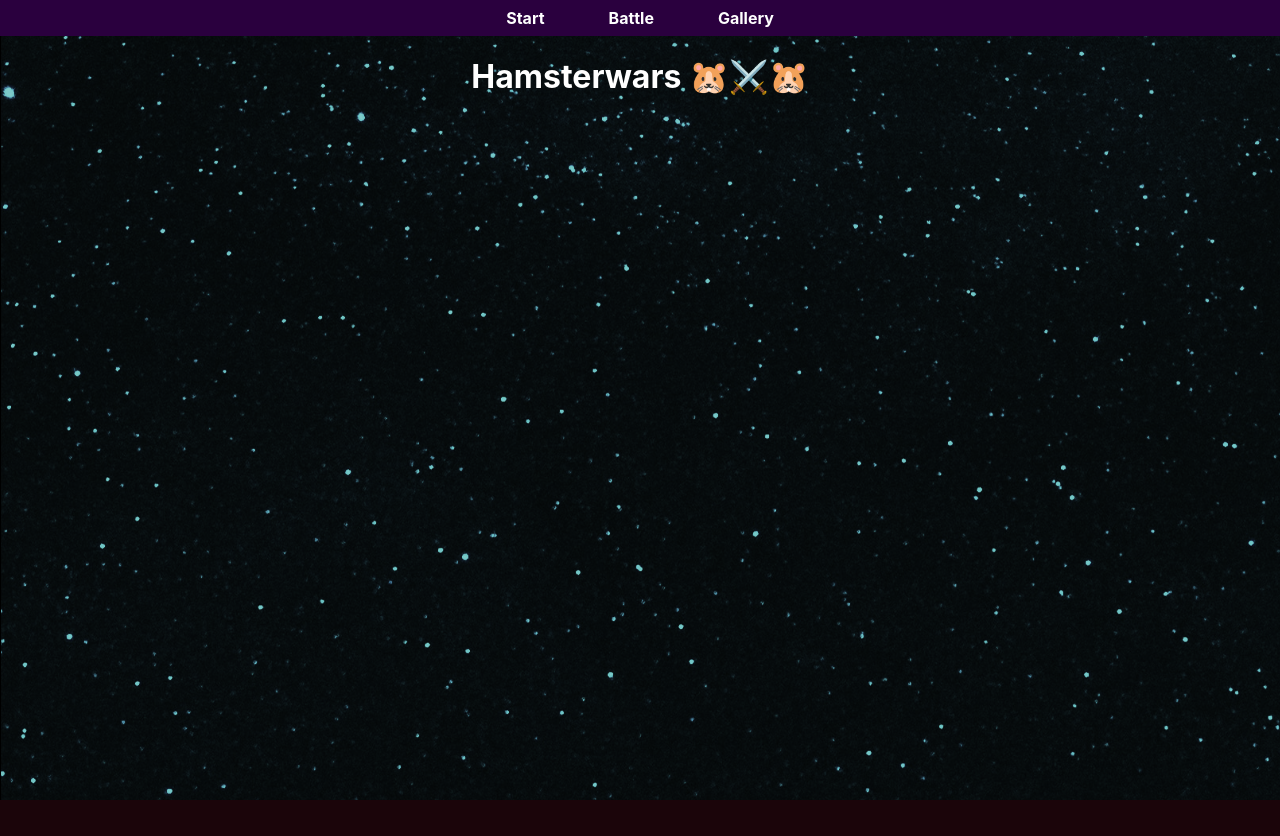
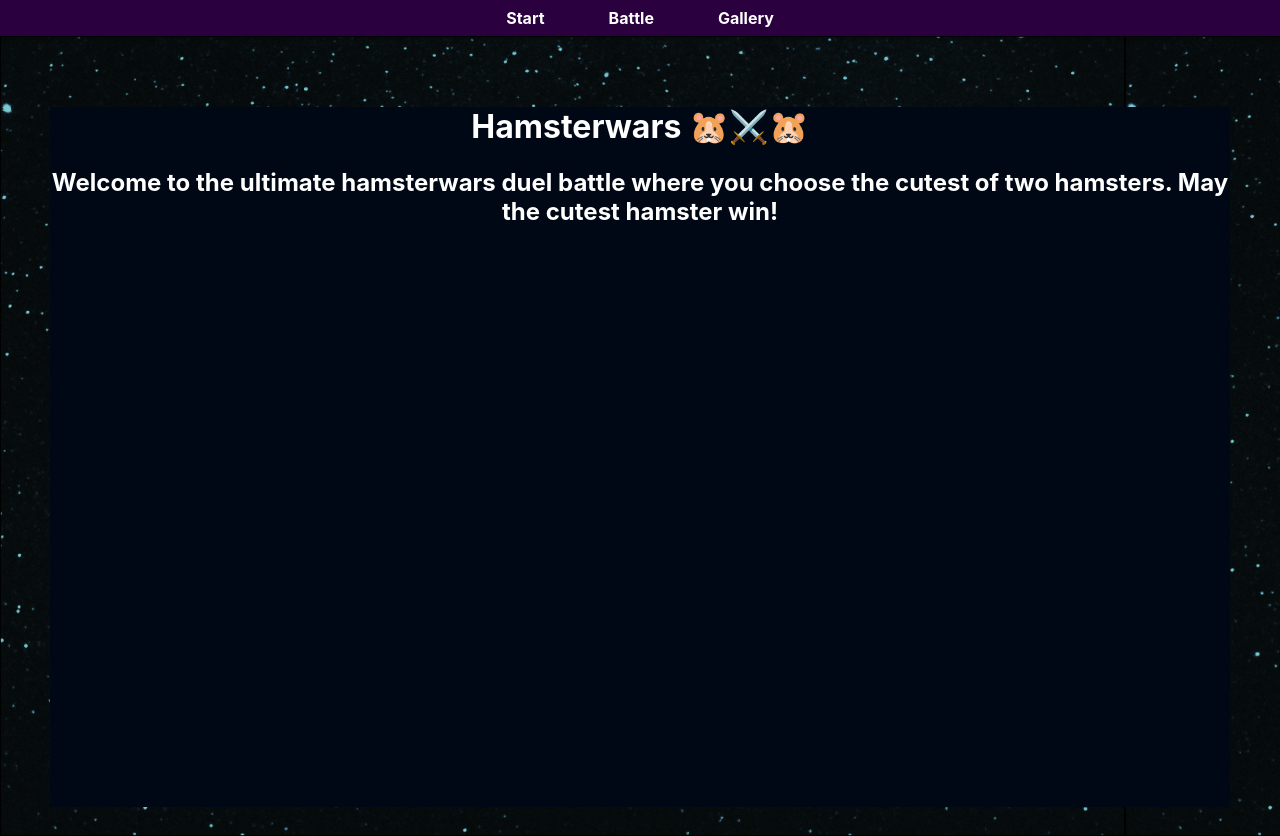
Before and after one commit to sonjayilmaz/Hamsterwars-Fullstack, a React (Create React App) app: page / in a window 1280 px wide. Before the commit the page ends 800 px from the top, so only its background shows below. Built offline with nearby package versions, Linux system fonts and the light colour scheme.

Commit message:
Added a few changes

```diff
--- a/src/App.css
+++ b/src/App.css
@@ -1,18 +1,14 @@
-.App {
-  text-align: center;
+.backgroundImg{
+  background-image: url('hamsterwarsbg.png');
+  width: 100%;
+  background-size: contain;
+  height: 50em;
+  padding: 50px;
+  box-sizing: border-box;
 }
 
-.App-header {
-  background-color: #282c34;
-  min-height: 100vh;
-  display: flex;
-  flex-direction: column;
-  align-items: center;
-  justify-content: center;
-  font-size: calc(10px + 2vmin);
-  color: white;
-}
-
-.App-link {
-  color: #61dafb;
-}
+.inner{
+    background-color: #000715;
+    width: 100%;
+    height: 100%;
+  }
--- a/src/App.js
+++ b/src/App.js
@@ -4,6 +4,7 @@ import Navbar from './components/Navbar'
 import Start from './views/start/Start';
 import Battle from './views/battle/Battle';
 import Gallery from './views/gallery/Gallery';
+import './App.css';
 
 
 
@@ -19,13 +20,19 @@ function App() {
           </header>
 
         <main>
+        <div className='backgroundImg'>
+      <div className='inner'>
 
            <Routes>
     <Route path='/' element={<Start/>}/>
     <Route path='/battle' element={<Battle/>}/>
     <Route path='/gallery' element={<Gallery/>}/>
     </Routes>
+    </div>
+
+    </div>
         </main>
+
     </div>
     </Router>
     </>
--- a/src/index.css
+++ b/src/index.css
@@ -1,6 +1,5 @@
 body {
-  background-color: #1B050A;
-  background-image: url('hamsterwarsbg.png');
+  background-color: black;
   margin: 0;
   font-family: -apple-system, BlinkMacSystemFont, 'Segoe UI', 'Roboto', 'Oxygen',
     'Ubuntu', 'Cantarell', 'Fira Sans', 'Droid Sans', 'Helvetica Neue',
--- a/src/views/start/Start.css
+++ b/src/views/start/Start.css
@@ -2,3 +2,8 @@ h1{
     color: white;
     text-align: center;
 }
+
+h2{
+    color: white;
+    text-align: center;
+}
--- a/src/views/start/Start.jsx
+++ b/src/views/start/Start.jsx
@@ -4,6 +4,18 @@ function Start() {
     return (
         <div>
      <h1 className='start-h1'>Hamsterwars 🐹⚔️🐹</h1>
+     <h2>Welcome to the ultimate hamsterwars duel battle where you choose the cutest of
+      two hamsters. May the cutest hamster win!</h2>
+
+     {/*
+     Här ska du förklara för användaren hur man använder appen.
+     Länka till vyerna Tävla och Galleri.
+     (Med React Router-länkar, <Link />.)
+
+Om det av någon anledning inte går att nå backend-servern
+så ska du visa ett användarvänligt felmeddelande här.
+Användaren ska också få möjligheten att försöka igen.
+     */}
      </div>
     );
   }
```
Also changed, not shown: src/views/battle/Battle.jsx (+15 -0 lines), src/views/gallery/Gallery.jsx (+11 -0 lines).
